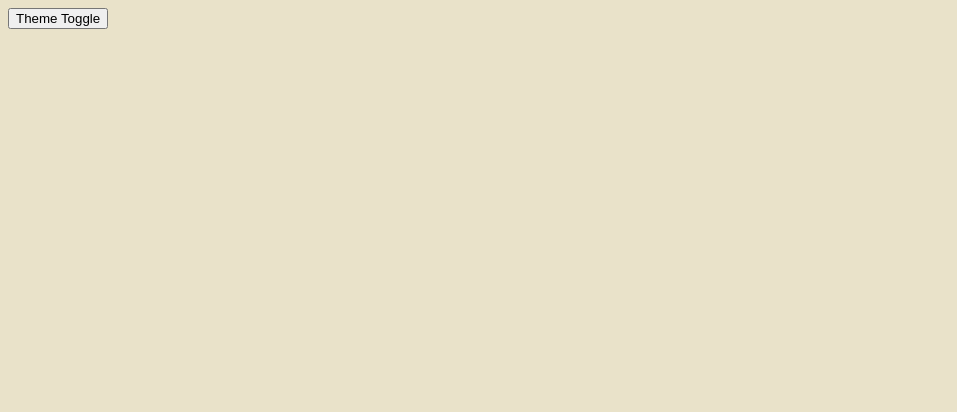
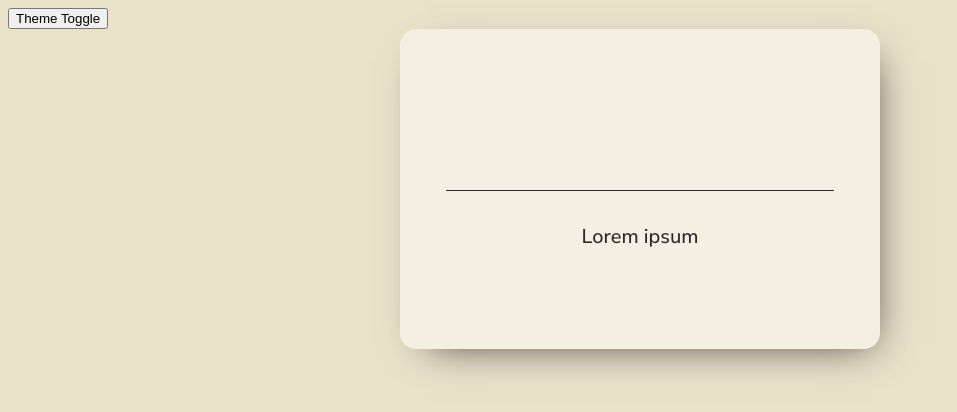
Before and after one commit to kynaios/learni-client, a React (Vite) app: page / in a window 1280 px wide. Shown: the top 412 px of the page, without its empty margins (0-957 px from the left). Built offline with nearby package versions, Linux system fonts and the light colour scheme.

Commit message:
Add Card to Learni layout

```diff
--- a/src/App.tsx
+++ b/src/App.tsx
@@ -1,4 +1,5 @@
 import { useState } from 'react';
+import Card from './components/Card';
 import './styles/main.scss';
 
 function App() {
@@ -6,7 +7,12 @@ function App() {
     document.body.classList.toggle('dark');
   }
 
-  return <button onClick={toggleTheme}>Theme Toggle</button>;
+  return (
+    <>
+      <button onClick={toggleTheme}>Theme Toggle</button>
+      <Card />
+    </>
+  );
 }
 
 export default App;
```
